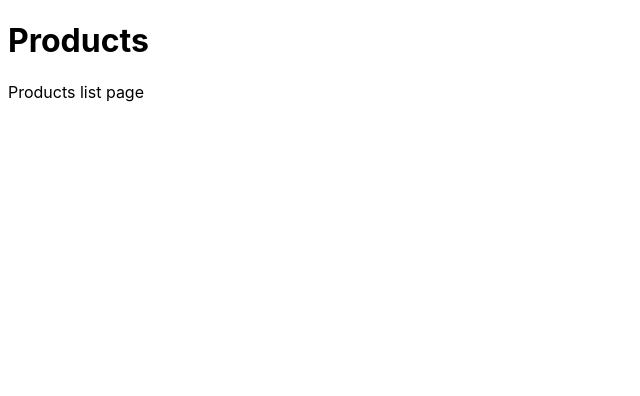
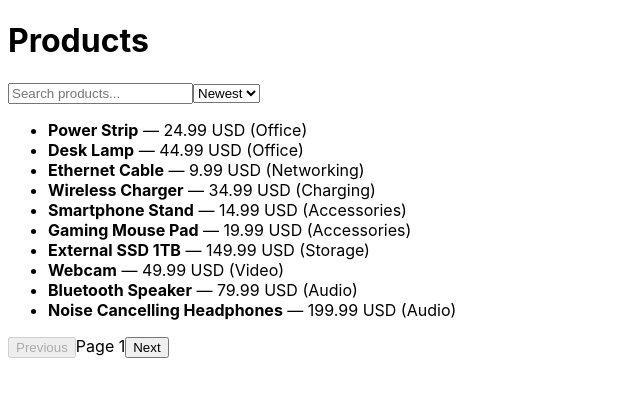
Before and after one commit to Ridan77/product-dashboard, an Angular app: page /products in a window 1280 px wide. Shown: the top 396 px of the page, without its empty margins (0-640 px from the left). Built offline with nearby package versions, Linux system fonts and the light colour scheme; data requests are answered from the project's data file.

Commit message:
add pagination search and sort

```diff
--- a/src/app/components/products-list/products-list.component.html
+++ b/src/app/components/products-list/products-list.component.html
@@ -1,2 +1,38 @@
 <h1>Products</h1>
-<p>Products list page</p>
+
+<!-- Loading -->
+<p *ngIf="loading">Loading products...</p>
+
+<!-- Error -->
+<p *ngIf="error" class="error">{{ error }}</p>
+
+<!-- Empty -->
+<p *ngIf="!loading && !error && products.length === 0">
+    No products found.
+</p>
+
+<!-- List -->
+<input type="text" placeholder="Search products..." [value]="query.search"
+    (input)="onSearch($any($event.target).value)" />
+<select [value]="query.sortBy" (change)="onSortChange($any($event.target).value)">
+    <option value="createdAt">Newest</option>
+    <option value="price">Price</option>
+    <option value="name">Name</option>
+</select>
+<ul *ngIf="!loading && !error && products.length > 0">
+
+    <li *ngFor="let product of products">
+        <strong>{{ product.name }}</strong>
+        — {{ product.price }} {{ product.currency }}
+        ({{ product.category }})
+    </li>
+
+
+</ul>
+ <div class="pagination">
+        <button (click)="prevPage()" [disabled]="query.page === 1">
+            Previous
+        </button>
+        <span>Page {{ query.page }}</span>
+        <button (click)="nextPage()">Next</button>
+    </div>
--- a/src/app/components/products-list/products-list.component.ts
+++ b/src/app/components/products-list/products-list.component.ts
@@ -1,14 +1,63 @@
-import { Component } from '@angular/core';
-import { ProductService } from '../../services/product.service';
+import { Component, OnInit } from '@angular/core';
+import { ProductService, ProductQuery } from '../../services/product.service';
+import { Product } from '../../models/product.model';
+import { finalize } from 'rxjs';
+import { NgForOf, NgIf } from '@angular/common';
 
 @Component({
   selector: 'app-products-list',
   standalone: true,
-  imports: [],
+  imports: [NgIf, NgForOf],
   templateUrl: './products-list.component.html',
-  styleUrl: './products-list.component.css'
+  styleUrl: './products-list.component.css',
 })
 export class ProductsListComponent {
+  constructor(private productService: ProductService) {}
+  ngOnInit(): void {
+    this.loadProducts();
+  }
 
+  loadProducts(): void {
+    this.loading = true;
+    this.error = null;
 
+    this.productService
+      .getProducts(this.query)
+      .pipe(finalize(() => (this.loading = false)))
+      .subscribe({
+        next: (products) => (this.products = products),
+        error: () => (this.error = 'Failed to load products'),
+      });
+  }
+
+  products: Product[] = [];
+  loading = false;
+  error: string | null = null;
+  query: ProductQuery = {
+    search: '',
+    sortBy: 'createdAt',
+    order: 'desc',
+    page: 1,
+    limit: 10,
+  };
+  onSearch(value: string): void {
+    this.query.search = value;
+    this.query.page = 1;
+    this.loadProducts();
+  }
+  onSortChange(sortBy: ProductQuery['sortBy']): void {
+    this.query.sortBy = sortBy;
+    this.loadProducts();
+  }
+  nextPage(): void {
+    this.query.page!++;
+    this.loadProducts();
+  }
+
+  prevPage(): void {
+    if (this.query.page! > 1) {
+      this.query.page!--;
+      this.loadProducts();
+    }
+  }
 }
--- a/src/app/services/product.service.ts
+++ b/src/app/services/product.service.ts
@@ -19,17 +19,29 @@ export class ProductService {
   constructor(private http: HttpClient) {}
 
   getProducts(query: ProductQuery): Observable<Product[]> {
-    let params = new HttpParams();
+  let params = new HttpParams();
 
-    if (query.search) params = params.set('q', query.search);
-    if (query.category) params = params.set('category', query.category);
-    if (query.sortBy) params = params.set('_sort', query.sortBy);
-    if (query.order) params = params.set('_order', query.order);
-    if (query.page) params = params.set('_page', query.page);
-    if (query.limit) params = params.set('_limit', query.limit);
+  // Filtering
+  if (query.search) params = params.set('q', query.search);
+  if (query.category) params = params.set('category', query.category);
 
-    return this.http.get<Product[]>(this.apiUrl, { params });
+  // Sorting
+  if (query.sortBy) {
+    params = params.set('_sort', query.sortBy);
+    params = params.set('_order', query.order ?? 'asc');
   }
+
+  // Pagination (OFFSET-BASED — json-server safe)
+  if (query.page !== undefined && query.limit !== undefined) {
+    const start = (query.page - 1) * query.limit;
+    const end = start + query.limit;
+
+    params = params.set('_start', start.toString());
+    params = params.set('_end', end.toString());
+  }
+
+  return this.http.get<Product[]>(this.apiUrl, { params });
+}
 
   getProduct(id: number): Observable<Product> {
     return this.http.get<Product>(`${this.apiUrl}/${id}`);
--- a/src/assets/db.json
+++ b/src/assets/db.json
@@ -3,7 +3,7 @@
     {
       "id": 1,
       "name": "Wireless Mouse",
-      "description": "Ergonomic wireless mouse",
+      "description": "Ergonomic wireless mouse with adjustable DPI",
       "price": 29.99,
       "currency": "USD",
       "category": "Accessories",
@@ -15,14 +15,170 @@
     {
       "id": 2,
       "name": "Mechanical Keyboard",
-      "description": "RGB mechanical keyboard",
+      "description": "RGB mechanical keyboard with blue switches",
       "price": 99.99,
       "currency": "USD",
       "category": "Accessories",
       "stock": 45,
       "isActive": true,
-      "createdAt": 1705045800000,
-      "updatedAt": 1705045800000
+      "createdAt": 1705046400000,
+      "updatedAt": 1705046400000
+    },
+    {
+      "id": 3,
+      "name": "27-inch Monitor",
+      "description": "4K UHD monitor with HDR support",
+      "price": 349.99,
+      "currency": "USD",
+      "category": "Monitors",
+      "stock": 30,
+      "isActive": true,
+      "createdAt": 1705132800000,
+      "updatedAt": 1705132800000
+    },
+    {
+      "id": 4,
+      "name": "USB-C Hub",
+      "description": "6-in-1 USB-C hub with HDMI and Ethernet",
+      "price": 59.99,
+      "currency": "USD",
+      "category": "Accessories",
+      "stock": 200,
+      "isActive": true,
+      "createdAt": 1705219200000,
+      "updatedAt": 1705219200000
+    },
+    {
+      "id": 5,
+      "name": "Laptop Stand",
+      "description": "Aluminum adjustable laptop stand",
+      "price": 39.99,
+      "currency": "USD",
+      "category": "Accessories",
+      "stock": 85,
+      "isActive": true,
+      "createdAt": 1705305600000,
+      "updatedAt": 1705305600000
+    },
+    {
+      "id": 6,
+      "name": "Noise Cancelling Headphones",
+      "description": "Over-ear headphones with active noise cancellation",
+      "price": 199.99,
+      "currency": "USD",
+      "category": "Audio",
+      "stock": 25,
+      "isActive": true,
+      "createdAt": 1705392000000,
+      "updatedAt": 1705392000000
+    },
+    {
+      "id": 7,
+      "name": "Bluetooth Speaker",
+      "description": "Portable Bluetooth speaker with deep bass",
+      "price": 79.99,
+      "currency": "USD",
+      "category": "Audio",
+      "stock": 60,
+      "isActive": true,
+      "createdAt": 1705478400000,
+      "updatedAt": 1705478400000
+    },
+    {
+      "id": 8,
+      "name": "Webcam",
+      "description": "Full HD webcam with built-in microphone",
+      "price": 49.99,
+      "currency": "USD",
+      "category": "Video",
+      "stock": 110,
+      "isActive": true,
+      "createdAt": 1705564800000,
+      "updatedAt": 1705564800000
+    },
+    {
+      "id": 9,
+      "name": "External SSD 1TB",
+      "description": "High-speed portable external SSD",
+      "price": 149.99,
+      "currency": "USD",
+      "category": "Storage",
+      "stock": 40,
+      "isActive": true,
+      "createdAt": 1705651200000,
+      "updatedAt": 1705651200000
+    },
+    {
+      "id": 10,
+      "name": "Gaming Mouse Pad",
+      "description": "Large mouse pad optimized for gaming",
+      "price": 19.99,
+      "currency": "USD",
+      "category": "Accessories",
+      "stock": 300,
+      "isActive": true,
+      "createdAt": 1705737600000,
+      "updatedAt": 1705737600000
+    },
+    {
+      "id": 11,
+      "name": "Smartphone Stand",
+      "description": "Adjustable desk stand for smartphones",
+      "price": 14.99,
+      "currency": "USD",
+      "category": "Accessories",
+      "stock": 150,
+      "isActive": true,
+      "createdAt": 1705824000000,
+      "updatedAt": 1705824000000
+    },
+    {
+      "id": 12,
+      "name": "Wireless Charger",
+      "description": "Fast wireless charging pad",
+      "price": 34.99,
+      "currency": "USD",
+      "category": "Charging",
+      "stock": 95,
+      "isActive": true,
+      "createdAt": 1705910400000,
+      "updatedAt": 1705910400000
+    },
+    {
+      "id": 13,
+      "name": "Ethernet Cable",
+      "description": "2m Cat 6 Ethernet cable",
+      "price": 9.99,
+      "currency": "USD",
+      "category": "Networking",
+      "stock": 500,
+      "isActive": true,
+      "createdAt": 1705996800000,
+      "updatedAt": 1705996800000
+    },
+    {
+      "id": 14,
+      "name": "Desk Lamp",
+      "description": "LED desk lamp with adjustable brightness",
+      "price": 44.99,
+      "currency": "USD",
+      "category": "Office",
+      "stock": 70,
+      "isActive": true,
+      "createdAt": 1706083200000,
+      "updatedAt": 1706083200000
+    },
+    {
+      "id": 15,
+      "name": "Power Strip",
+      "description": "6-outlet power strip with surge protection",
+      "price": 24.99,
+      "currency": "USD",
+      "category": "Office",
+      "stock": 130,
+      "isActive": false,
+      "createdAt": 1706169600000,
+      "updatedAt": 1706169600000
     }
   ]
 }
```
